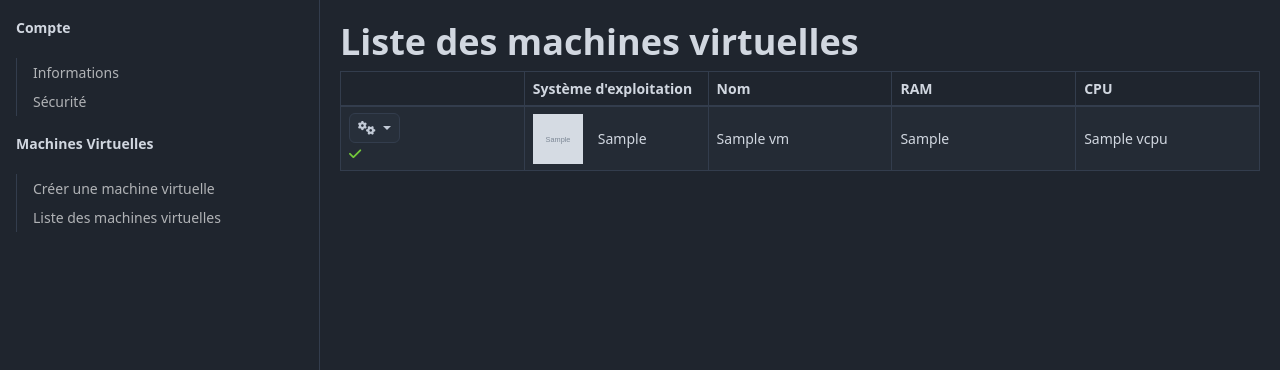
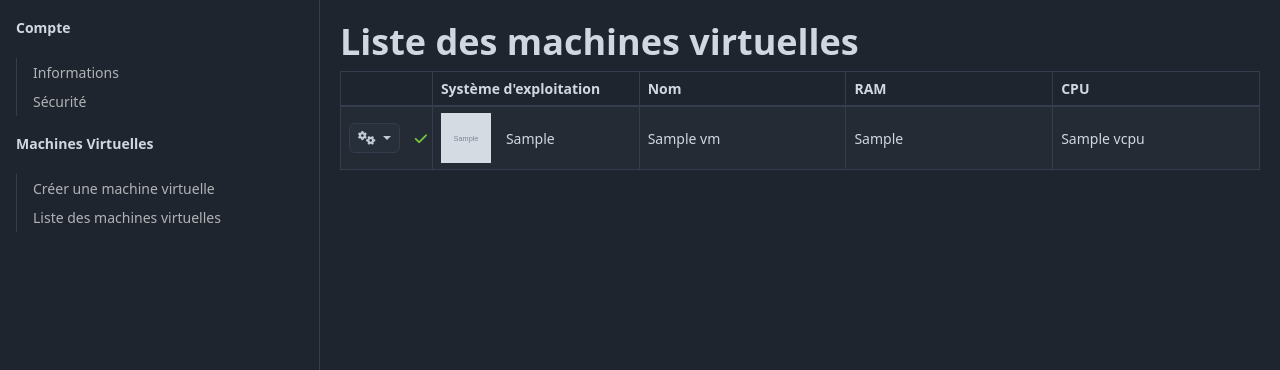
Before and after one commit to ArthurMTX/Virtuose, a Django app: template templates/app/vm_list.html in a window 1280 px wide. Shown: the part 50-420 px from the top of the page. Run offline with Django 5.2, Linux system fonts and the light colour scheme; the template is opened without the code that fills it: most values are stand-ins (such as "Sample title", 1, 10 or a date in 2020); grey boxes marked "Sample" are stand-in pictures; some libraries are stand-ins or nearby versions.

Commit message:
- VM List via API

```diff
--- a/templates/app/vm_list.html
+++ b/templates/app/vm_list.html
@@ -15,7 +15,7 @@
                 <table class="table table-hover table-bordered align-middle sortable">
                     <thead>
                     <tr>
-                        <th scope="col"></th>
+                        <th scope="col" style="width:10%"></th>
                         <th scope="col">{{ LIST_VM_OS_LABEL }}</th>
                         <th scope="col">{{ LIST_VM_NAME_LABEL }}</th>
                         <th scope="col">{{ LIST_VM_RAM_LABEL }}</th>
@@ -27,7 +27,7 @@
                         {% for vm in vms %}
                             <tr class="vm" data-id="{{ vm.UUID }}">
                                 <td>
-                                    <div>
+                                    <div class="os-info">
                                         <div class="dropdown">
                                             <button class="btn btn-secondary dropdown-toggle" type="button" data-bs-toggle="dropdown" aria-expanded="false">
                                                 <i class="fa-solid fa-gears"></i>
```
